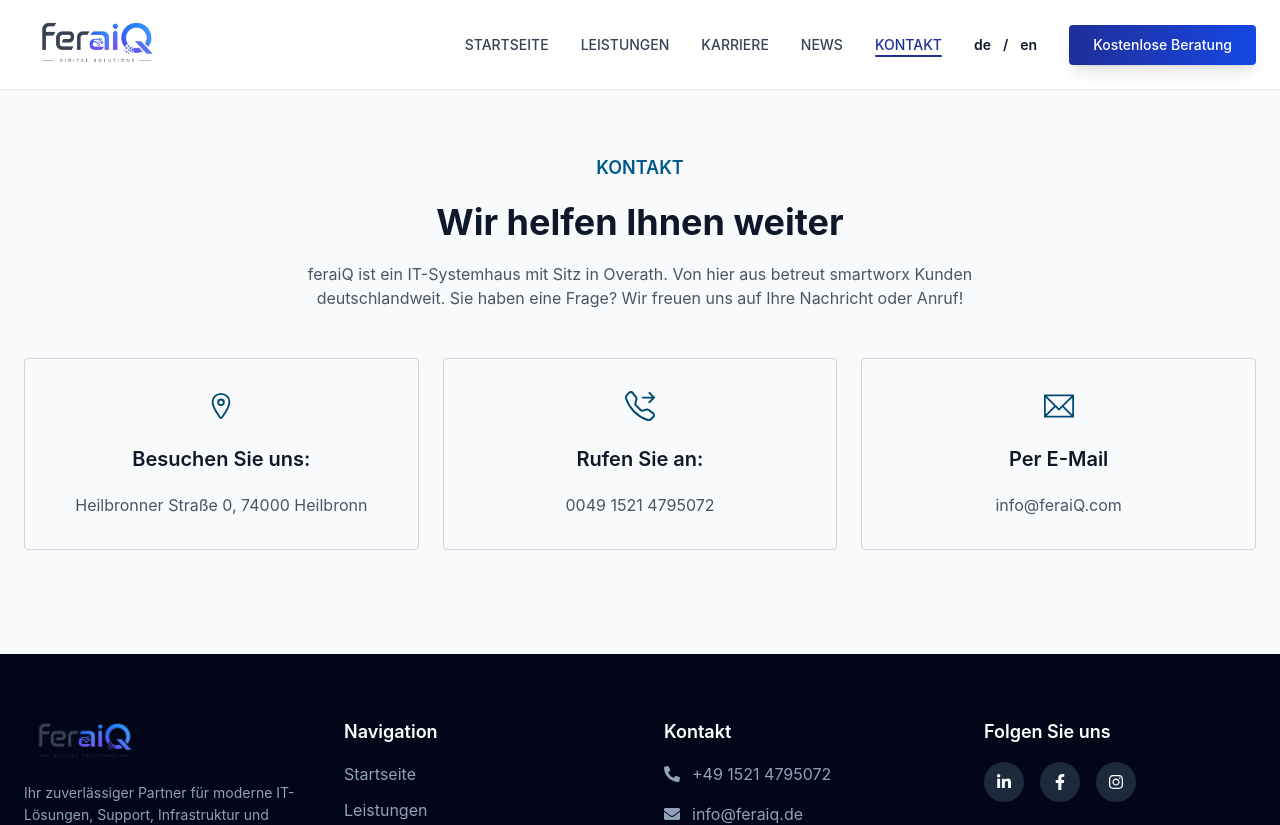
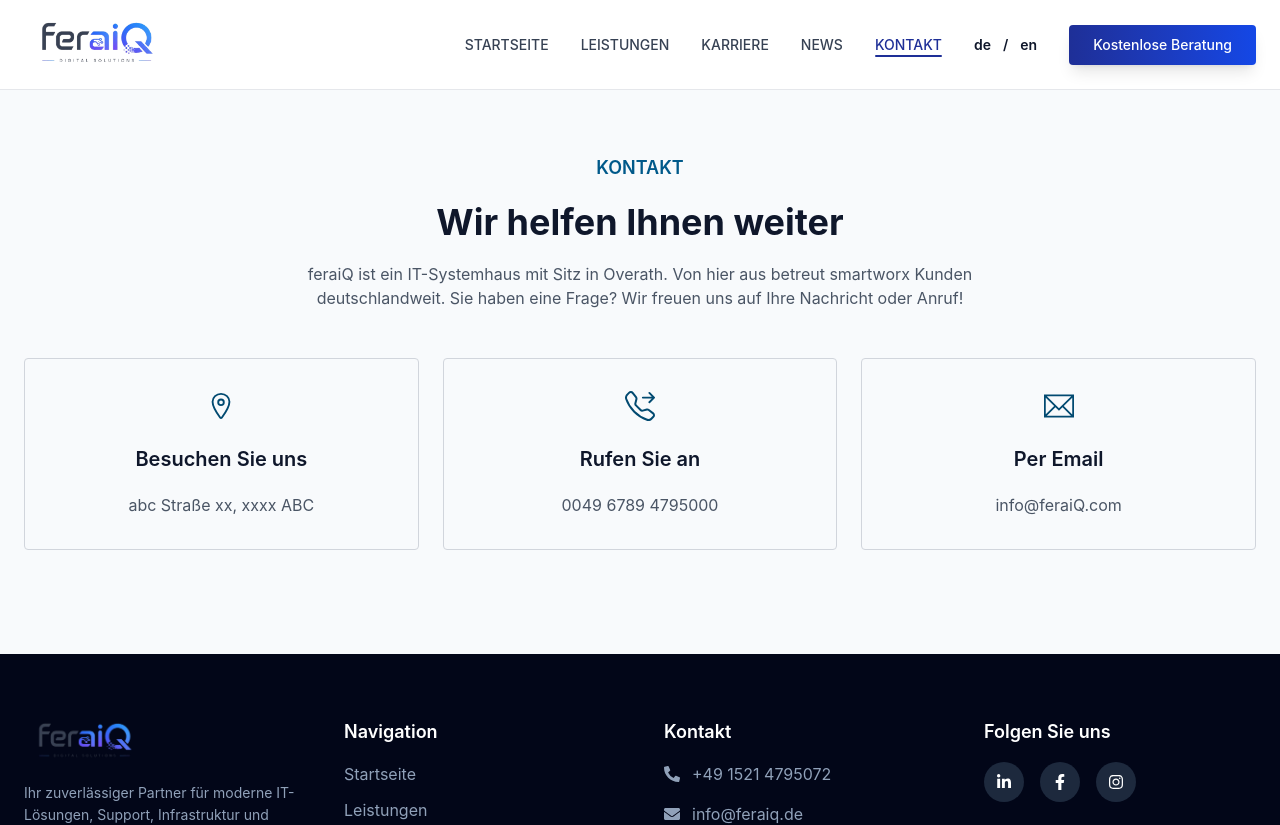
Before and after one commit to JumaQasimiM/feraiQ, a React (Vite) app: page /contact in a window 1280 px wide. Shown: the top 825 px of the page. Built offline with nearby package versions, Linux system fonts and the light colour scheme.

Commit message:
feat: add localization for  contact us page

```diff
--- a/src/locales/en/translation.json
+++ b/src/locales/en/translation.json
@@ -2,10 +2,15 @@
   "welcome": "Welcome",
   "jobs": "Careers",
   "services": "Services",
+  "contact": "Contact Us",
   "consulting": "Consulting",
   "free_consultation": "Free consultation",
   "free_advice": "Get expert advice with no obligation",
   "ai": "AI",
   "web_devlopment": "Web Development",
-  "learn_more": "learn more"
+  "learn_more": "learn more",
+  "we_will_help_you": "We will help you",
+  "via_email": "Via Email",
+  "call_us": "Call Us",
+  "visit_us": "Visit Us"
 }
--- a/src/pages/ContactUs.jsx
+++ b/src/pages/ContactUs.jsx
@@ -4,21 +4,24 @@
 import { IoLocationOutline } from "react-icons/io5";
 import { BsTelephoneForward } from "react-icons/bs";
 import { TfiEmail } from "react-icons/tfi";
+import { useTranslation } from "react-i18next";
 
 const ContactUs = () => {
+  // translation
+  const { t } = useTranslation();
   const contactInfo = [
     {
-      title: "Besuchen Sie uns:",
-      description: "Heilbronner Straße 0, 74000 Heilbronn",
+      key: "visit_us",
+      description: "abc Straße xx, xxxx ABC",
       icon: <IoLocationOutline />,
     },
     {
-      title: "Rufen Sie an:",
-      description: "0049 1521 4795072",
+      key: "call_us",
+      description: "0049 6789 4795000",
       icon: <BsTelephoneForward />,
     },
     {
-      title: "Per E-Mail",
+      key: "via_email",
       description: "info@feraiQ.com",
       icon: <TfiEmail />,
     },
@@ -46,9 +49,11 @@
       <div className="max-w-7xl mx-auto px-6">
         {/* header */}
         <div className="text-center mb-12 space-y-5">
-          <h1 className="text-lg font-semibold text-sky-800">KONTAKT</h1>
+          <h1 className="text-lg font-semibold text-sky-800">
+            {t("contact").toUpperCase()}
+          </h1>
           <h2 className="text-xl md:text-4xl mt-2 font-bold">
-            Wir helfen Ihnen weiter
+            {t("we_will_help_you")}
           </h2>
           <p className="mt-4 text-gray-600 max-w-2xl mx-auto">
             feraiQ ist ein IT-Systemhaus mit Sitz in Overath. Von hier aus
@@ -67,7 +72,7 @@
               <div className="text-3xl flex justify-center text-sky-900 mb-6">
                 {info.icon}
               </div>
-              <h3 className="font-semibold text-xl">{info.title}</h3>
+              <h3 className="font-semibold text-xl">{t(info.key)}</h3>
               <p className="text-gray-600 mt-2">{info.description}</p>
             </div>
           ))}
```
